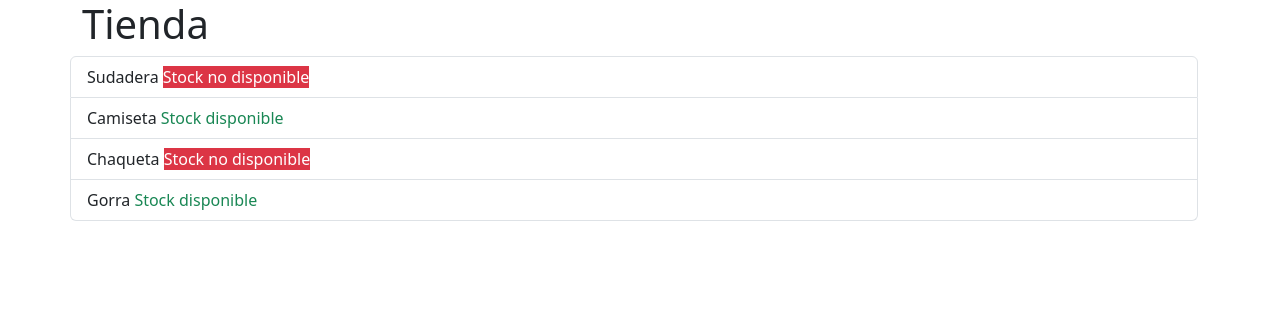
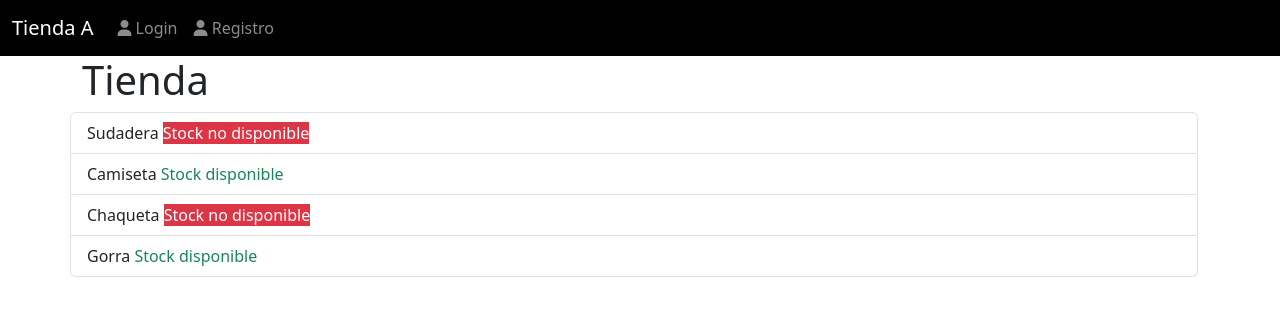
Before and after one commit to Carlos153/PythonDjango, a Django app: page / in a window 1280 px wide. Shown: the top 316 px of the page. Run offline with Django 5.2, Linux system fonts and the light colour scheme; some libraries are stand-ins or nearby versions.

Commit message:
se creo menu + redireccion del mismo

```diff
--- a/templates/base.html
+++ b/templates/base.html
@@ -6,6 +6,7 @@
     <title>Document</title>
 </head>
 <body>
+    {% include "navbar.html"%}
     <div class="container">
          {% include "messages.html"  %}
         <div class="row">
@@ -17,6 +18,6 @@
 
 </body>
 <script src="https://cdn.jsdelivr.net/npm/bootstrap@5.3.2/dist/js/bootstrap.bundle.min.js" integrity="sha384-C6RzsynM9kWDrMNeT87bh95OGNyZPhcTNXj1NW7RuBCsyN/o0jlpcV8Qyq46cDfL" crossorigin="anonymous"></script>
-
-
+<script src="https://kit.fontawesome.com/08ac46a1cb.js" crossorigin="anonymous"></script>
+<script src = "https://cdn.jsdelivr.net/npm/@popperjs/core@2.9.2/dist/umd/popper.min.js" integrity = "sha384-IQsoLXl5PILFhosVNubq5LC7Qb9DXgDA9i+tQ8Zj3iwWAwPtgFTxbJ8NT4GN1R8p" crossorigin = "anonymous" ></script >
 </html>
--- a/templates/messages.html
+++ b/templates/messages.html
@@ -0,0 +1,13 @@
+{% if messages %}
+        {% for m in messages %}
+        {% if m.tag == 'sucess' %}
+  <div class="alert alert-success">
+      {{m}}
+
+    {%else%}
+    <div class="alert alert-danger">
+        {{m}}
+    </div>
+            {%endif%}
+            {%endfor%}
+            {%endif%}
--- /dev/null
+++ b/templates/navbar.html
@@ -0,0 +1,40 @@
+{% url 'login' as login %}
+{% url 'registro' as registro %}
+
+
+
+<nav class="navbar navbar-expand-lg navbar-dark bg-black">
+    <div class="container-fluid">
+      <a class="navbar-brand" href="#">Tienda A</a>
+
+      <button class="navbar-toggler" type="button" data-bs-toggle="collapse" data-bs-target="#navbarNavDropdown" aria-controls="navbarNavDropdown" aria-expanded="false" aria-label="Toggle navigation">
+        <span class="navbar-toggler-icon"></span>
+      </button>
+        {% if user.is_authenticated%}
+        <li class="nav-item">
+            <a class="nav-link" href="{% url 'salir' %}">
+                <span class="fas fa-sign-in-alt"></span>
+                Salir</a>
+            </li>
+        {% else %}
+
+      <div class="collapse navbar-collapse" id="navbarNavDropdown">
+        <ul class="navbar-nav">
+          <li class="nav-item">
+            <a class="nav-link {%if request.path == login %} active{% endif %}" aria-current="page" href="{{login}}">
+                <span class="fas fa-user"></span>
+                Login</a>
+          </li>
+          <li class="nav-item">
+            <a class="nav-link {%if request.path == registro %} active{% endif %}" href="{{registro}}">
+                <span class="fas fa-user"></span>
+                Registro</a>
+          </li>
+          {%endif%}
+
+
+
+        </ul>
+      </div>
+    </div>
+  </nav>
--- a/webDjango/views.py
+++ b/webDjango/views.py
@@ -11,6 +11,8 @@ from django.contrib.auth.models import User
 
 
 def login(request):
+    if request.user.is_authenticated:
+        return redirect('index')
     if request.method == 'POST':
         username = request.POST.get('username')
         password = request.POST.get('password')
@@ -47,6 +49,9 @@ def salir(request):
     return redirect(login)
 
 def registro(request):
+    if request.user.is_authenticated:
+        return redirect('index')
+
     form = Registro(request.POST or None)
     if request.method == 'POST' and form.is_valid():
         usuario = form.save()
```
Also changed, not shown: db.sqlite3.
